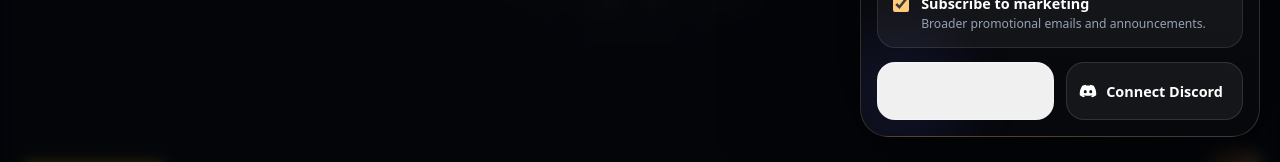
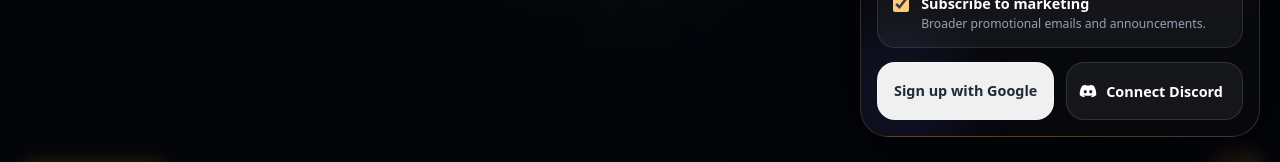
Before and after one commit to Fluke-Game-Studio/pavan-web, a React (Vite) app in the folder my-app/: page / in a window 1280 px wide. Both pictures are taken after a click on the button 1232 px from the left and 752 px from the top of the page. Shown: the part 575-737 px from the top of the page. Built offline with nearby package versions, Linux system fonts and the light colour scheme; no server answers; what scichart would draw is missing.

Commit message:
Update NewsletterBell.jsx

```diff
--- a/my-app/src/components/NewsletterBell.jsx
+++ b/my-app/src/components/NewsletterBell.jsx
@@ -9,6 +9,7 @@ import './NewsletterBell.css';
 
 const EMAIL_KEY = 'pavan_newsletter_email_v1';
 const GOOGLE_CLIENT_ID = (import.meta.env.VITE_GOOGLE_CLIENT_ID || '').trim();
+const GOOGLE_FALLBACK_CLIENT_ID = '795367262906-dk93nfkpo7v5fnnlt1g8nh0iralh8i8m.apps.googleusercontent.com';
 
 function safeStr(value) {
   if (value === null || value === undefined) return '';
@@ -249,7 +250,8 @@ export default function NewsletterBell({ stacked = false }) {
     const initGoogle = () => {
       if (cancelled) return;
 
-      if (!GOOGLE_CLIENT_ID) {
+      const clientId = GOOGLE_CLIENT_ID || GOOGLE_FALLBACK_CLIENT_ID;
+      if (!clientId) {
         setError('Google sign-in is not configured yet.');
         return;
       }
@@ -272,7 +274,7 @@ export default function NewsletterBell({ stacked = false }) {
 
         if (!googleInitializedRef.current) {
           window.google.accounts.id.initialize({
-            client_id: GOOGLE_CLIENT_ID,
+            client_id: clientId,
             callback: handleGoogleCredentialResponse,
             context: 'signup',
             cancel_on_tap_outside: true,
@@ -288,7 +290,6 @@ export default function NewsletterBell({ stacked = false }) {
           text: 'signin_with',
           shape: 'rectangular',
           logo_alignment: 'left',
-          width: 280,
         });
       } catch {
         setError('Google sign-in could not initialize. You can still continue with Discord or email.');
@@ -527,7 +528,9 @@ export default function NewsletterBell({ stacked = false }) {
 
                 <div className="newsletter-bell__provider-grid">
                   <div className="newsletter-bell__provider-card newsletter-bell__provider-card--google">
-                    <div ref={googleRef} className="newsletter-bell__google-slot" />
+                    <div ref={googleRef} className="newsletter-bell__google-slot">
+                      <span>Sign up with Google</span>
+                    </div>
                   </div>
 
                   <button
```
